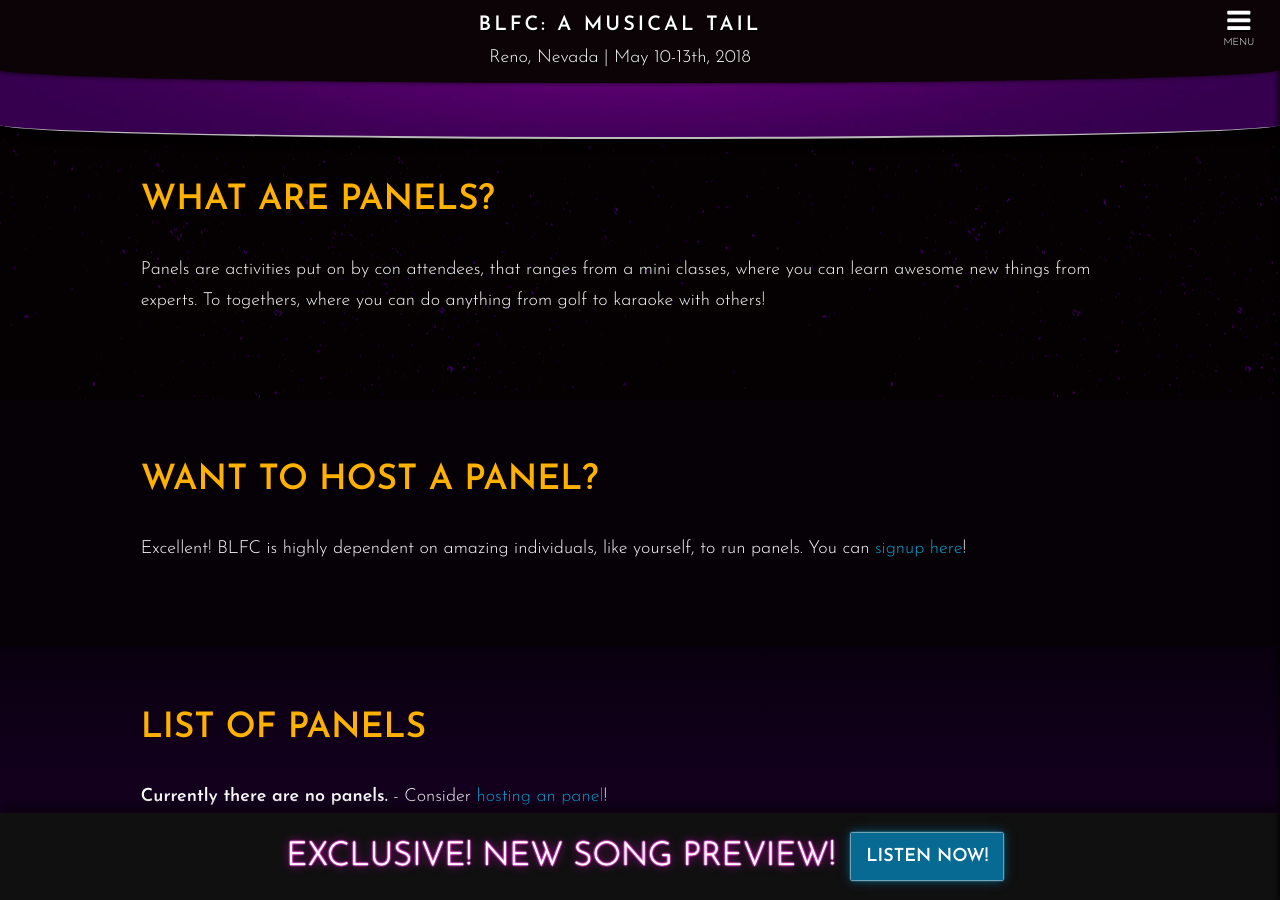
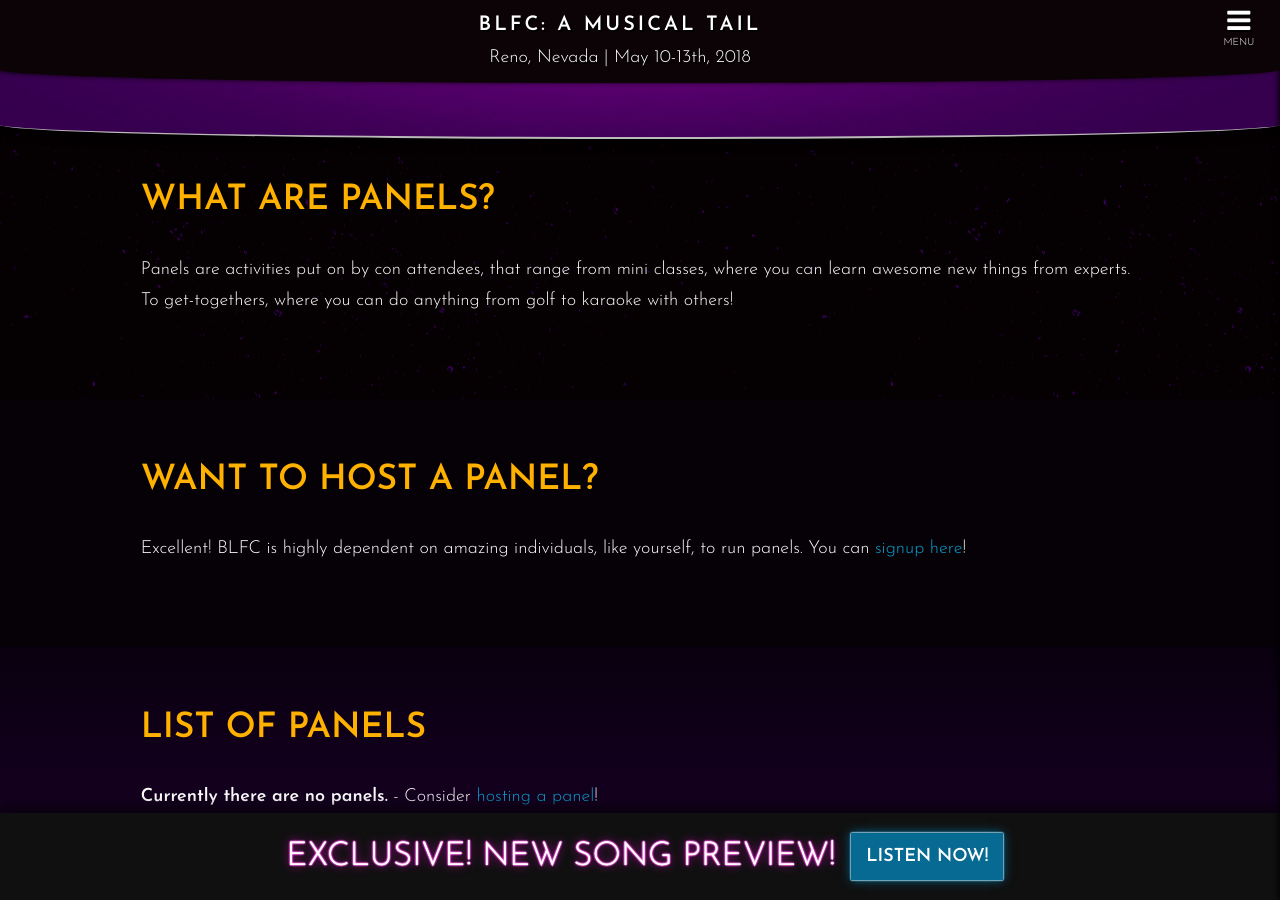
Before and after one commit to blfcweb/biggestlittlefc.github.io, a Jekyll site: the page built from events/panels.md, in a window 1280 px wide and 900 px high, scrolled down 323 px. Built offline with Jekyll 4.4.1, drawn with Linux system fonts in a browser that asks for light colours.

Commit message:
update m 'n g & panel intros

```diff
--- a/events/panels.md
+++ b/events/panels.md
@@ -9,7 +9,7 @@ layout: fullwidth
 
 ## What are panels?
 
-Panels are activities put on by con attendees, that ranges from a mini classes, where you can learn awesome new things from experts. To togethers, where you can do anything from golf to karaoke with others!
+Panels are activities put on by con attendees, that range from mini classes, where you can learn awesome new things from experts. To get-togethers, where you can do anything from golf to karaoke with others!
 
 </div>
 </div>
@@ -33,7 +33,7 @@ Excellent! BLFC is highly dependent on amazing individuals, like yourself, to ru
 
 ## List of Panels
 
-**Currently there are no panels.** - Consider <a href="/host-an-event/">hosting an panel</a>!
+**Currently there are no panels.** - Consider <a href="/host-an-event/">hosting a panel</a>!
 
 </div>
 </div>
```
Also changed, not shown: events/meet-n-greets.md (+1 -1 lines).
